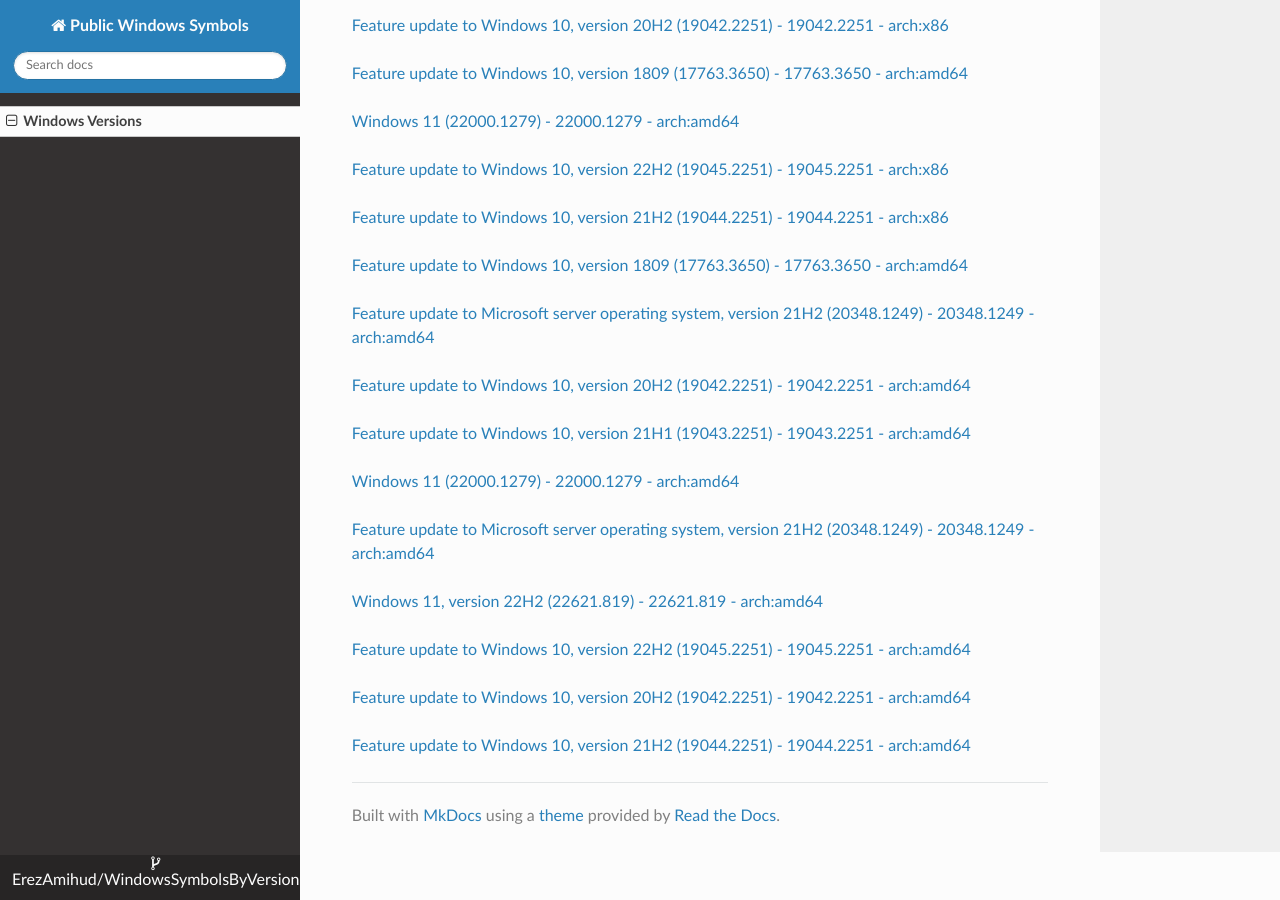
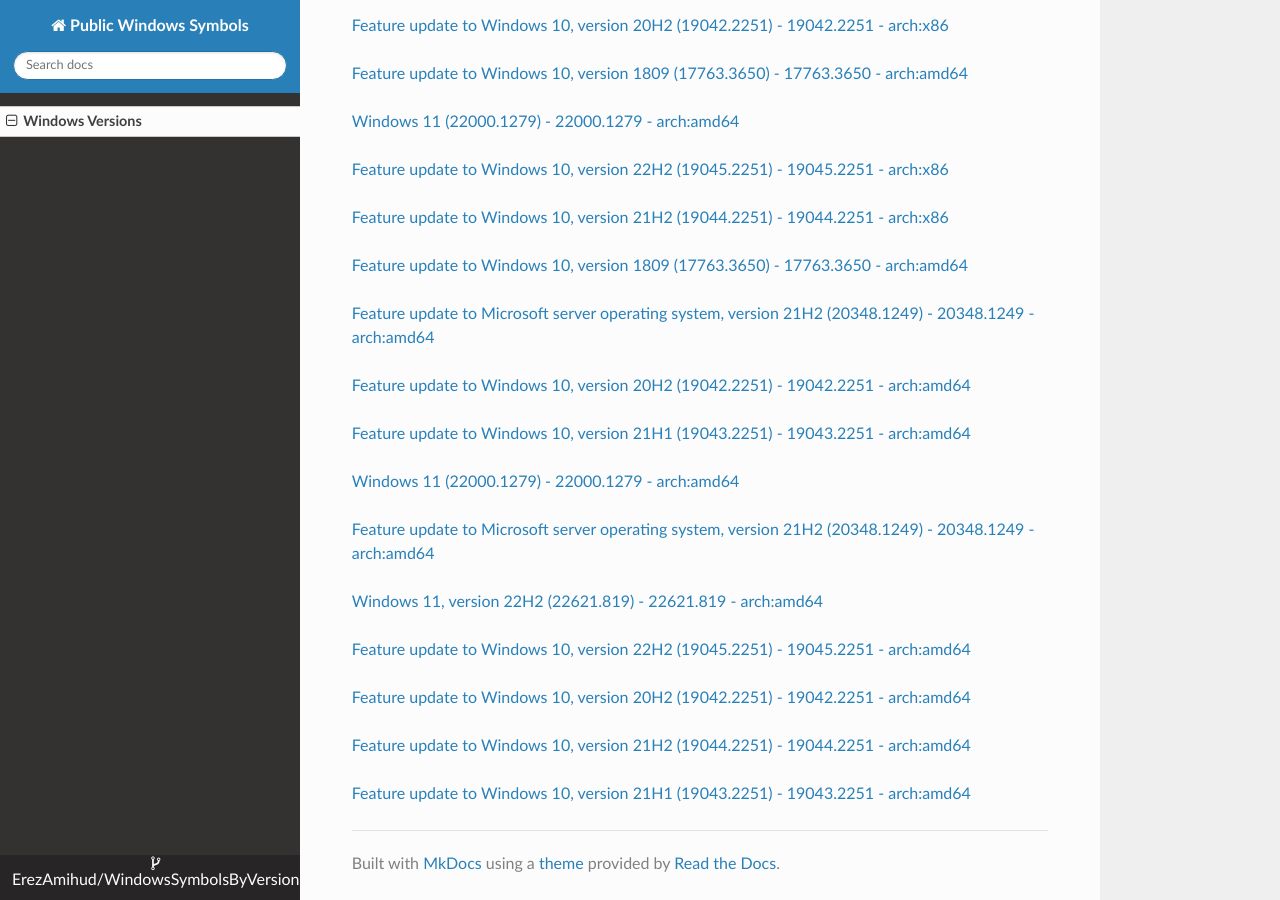
Before and after one commit to ErezAmihud/WindowsSymbolsByVersion, an MkDocs documentation site: the page built from docs/index.md, in a window 1280 px wide and 900 px high, scrolled down 46037 px. Built offline with MkDocs 1.6.1, drawn with Linux system fonts in a browser that asks for light colours; nearby versions of some CDN libraries.

Commit message:
Automated commit, add manifest for cde50e47-46c2-4010-906b-bb61758750f1

```diff
--- a/docs/index.md
+++ b/docs/index.md
@@ -2704,3 +2704,6 @@
 
 
 [Feature update to Windows 10, version 21H2 (19044.2251) - 19044.2251 - arch:amd64](https://github.com/ErezAmihud/WindowsSymbolsByVersion/blob/main/manifests/2314f880-3a62-4a87-856b-55e2e980ceda.manifest)
+
+
+[Feature update to Windows 10, version 21H1 (19043.2251) - 19043.2251 - arch:amd64](https://github.com/ErezAmihud/WindowsSymbolsByVersion/blob/main/manifests/cde50e47-46c2-4010-906b-bb61758750f1.manifest)
```
Also changed, not shown: process_builds.json (+1 -1 lines).
